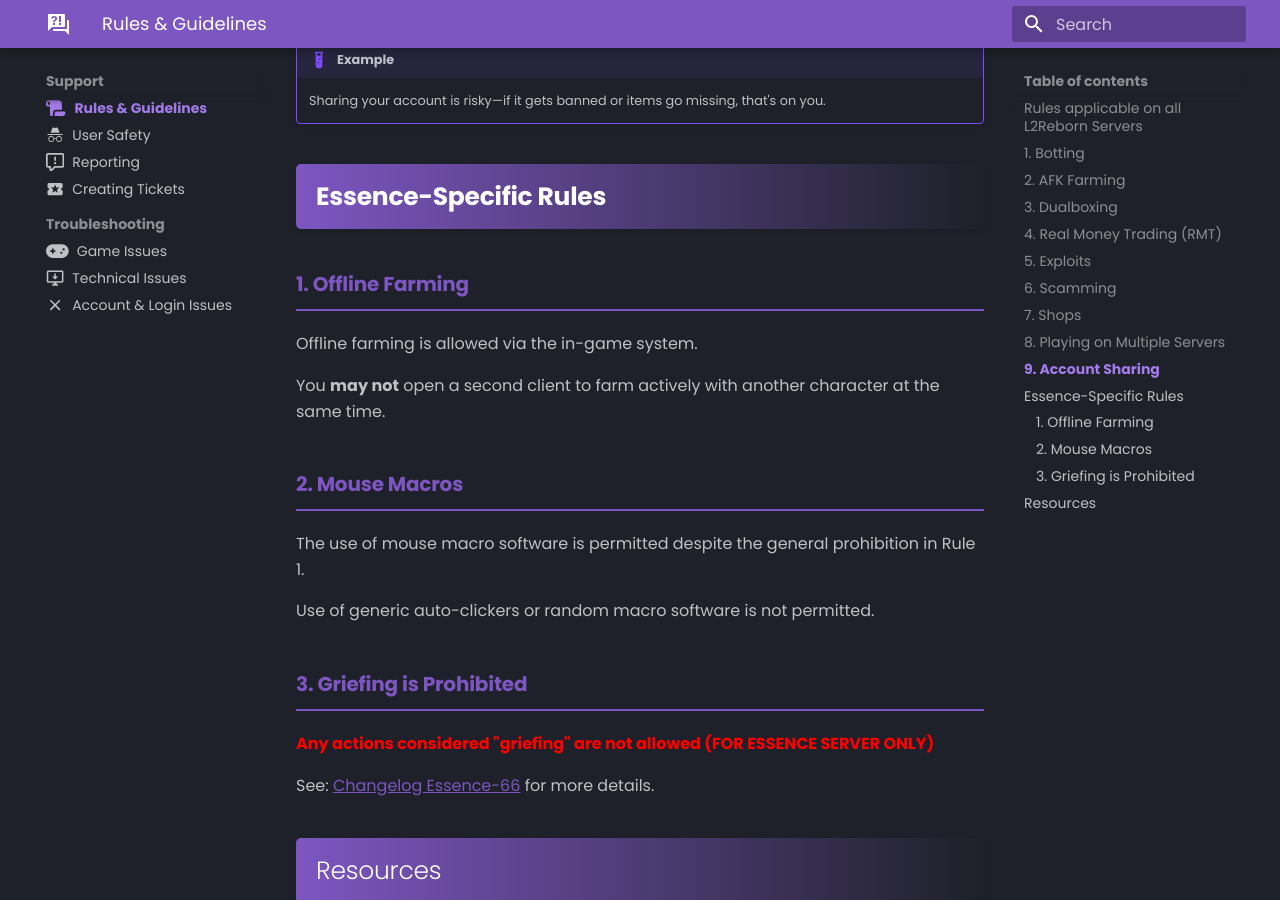
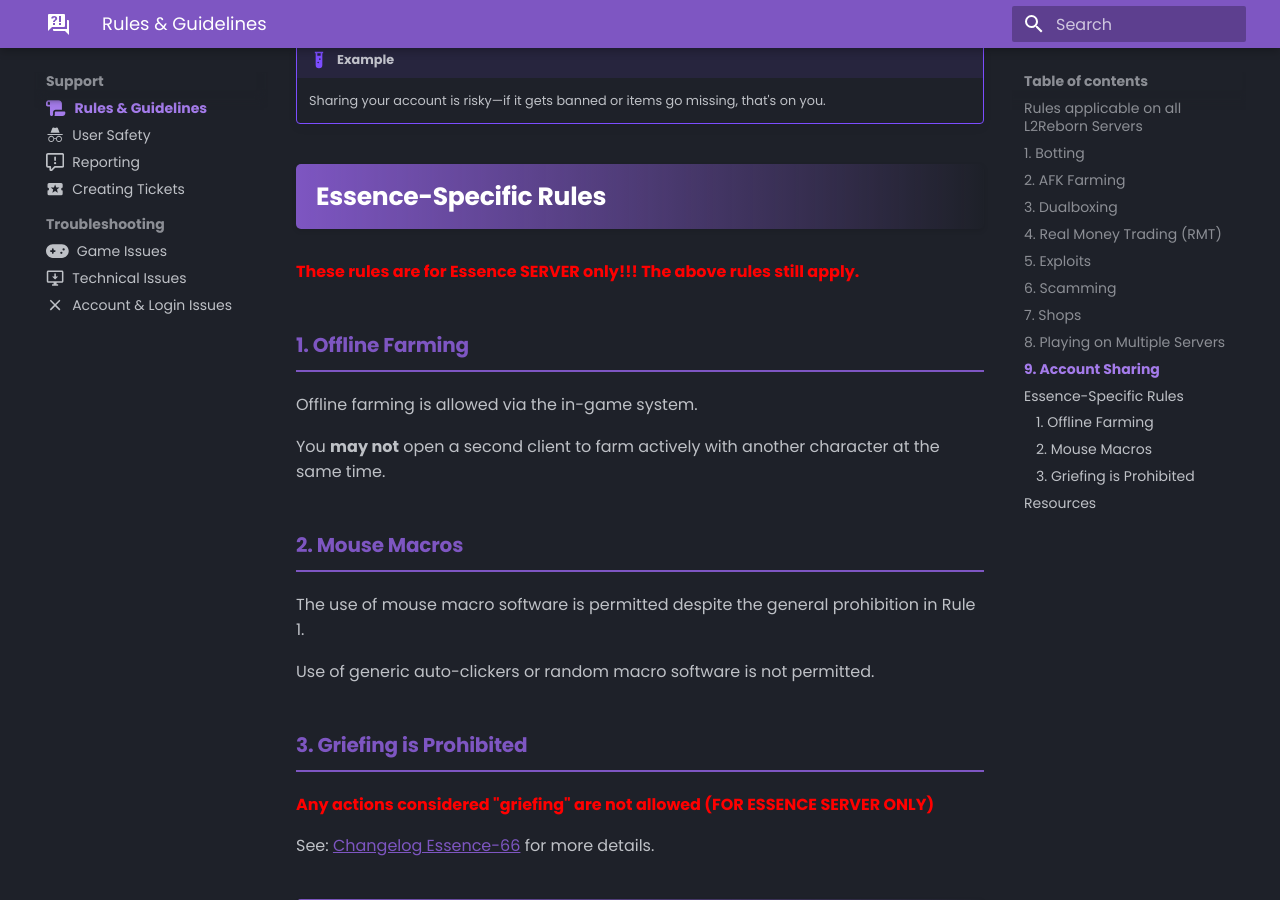
Before and after one commit to tab1-web/faq, an MkDocs documentation site: the page built from docs/support/rules.md, in a window 1280 px wide and 900 px high, scrolled down 3534 px. Built offline with MkDocs 1.6.1 and Material for MkDocs 9.7.7, drawn with Linux system fonts in a browser that asks for light colours; some web fonts are replaced.

Commit message:
highlighting essence specific rules more

```diff
--- a/docs/support/rules.md
+++ b/docs/support/rules.md
@@ -111,6 +111,8 @@
 
 ## **Essence-Specific Rules**
 
+**These rules are for Essence SERVER only!!! The above rules still apply.**{style="color:red;"}
+
 ### **1. Offline Farming**
 
 Offline farming is allowed via the in-game system.
```
